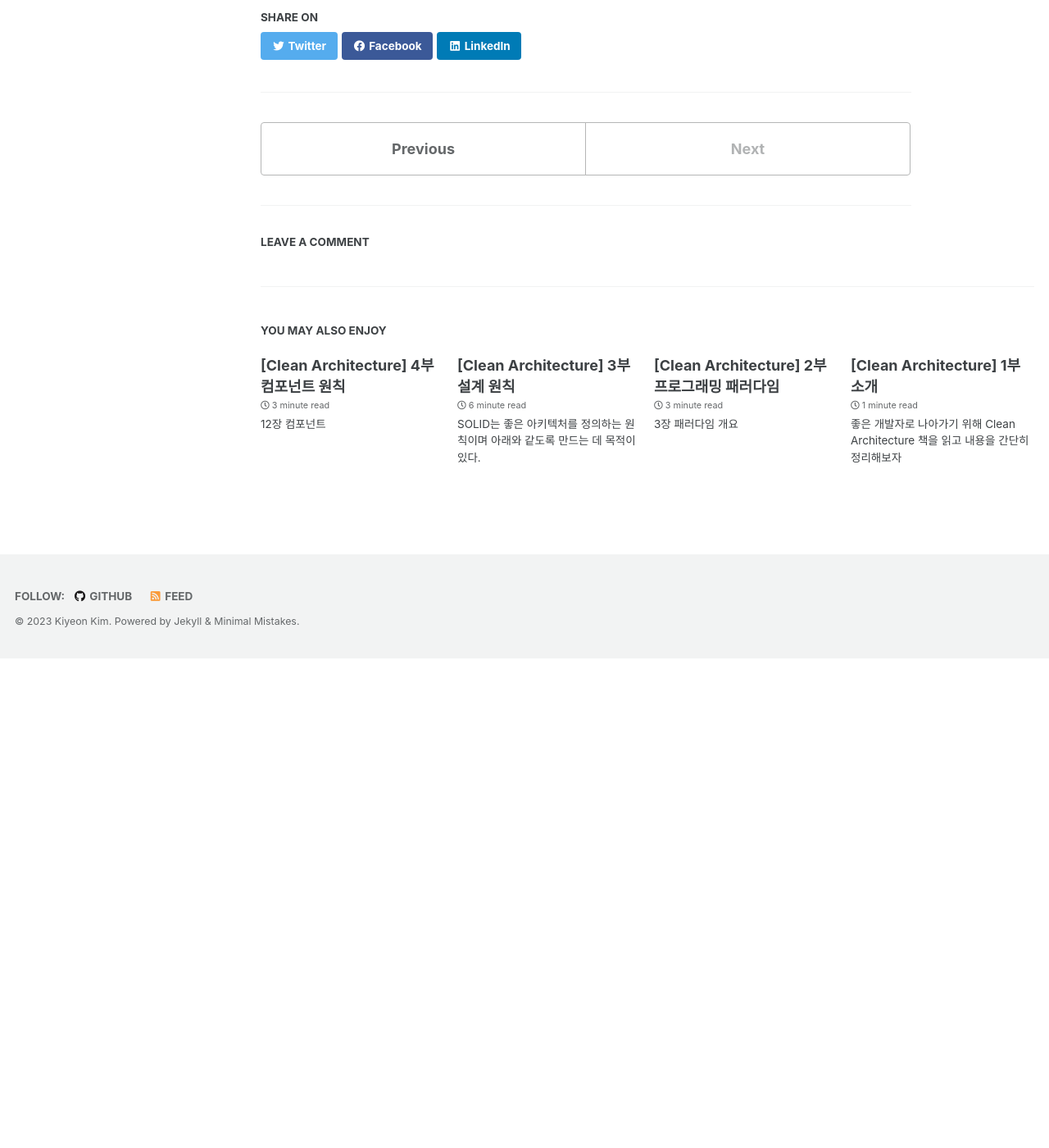
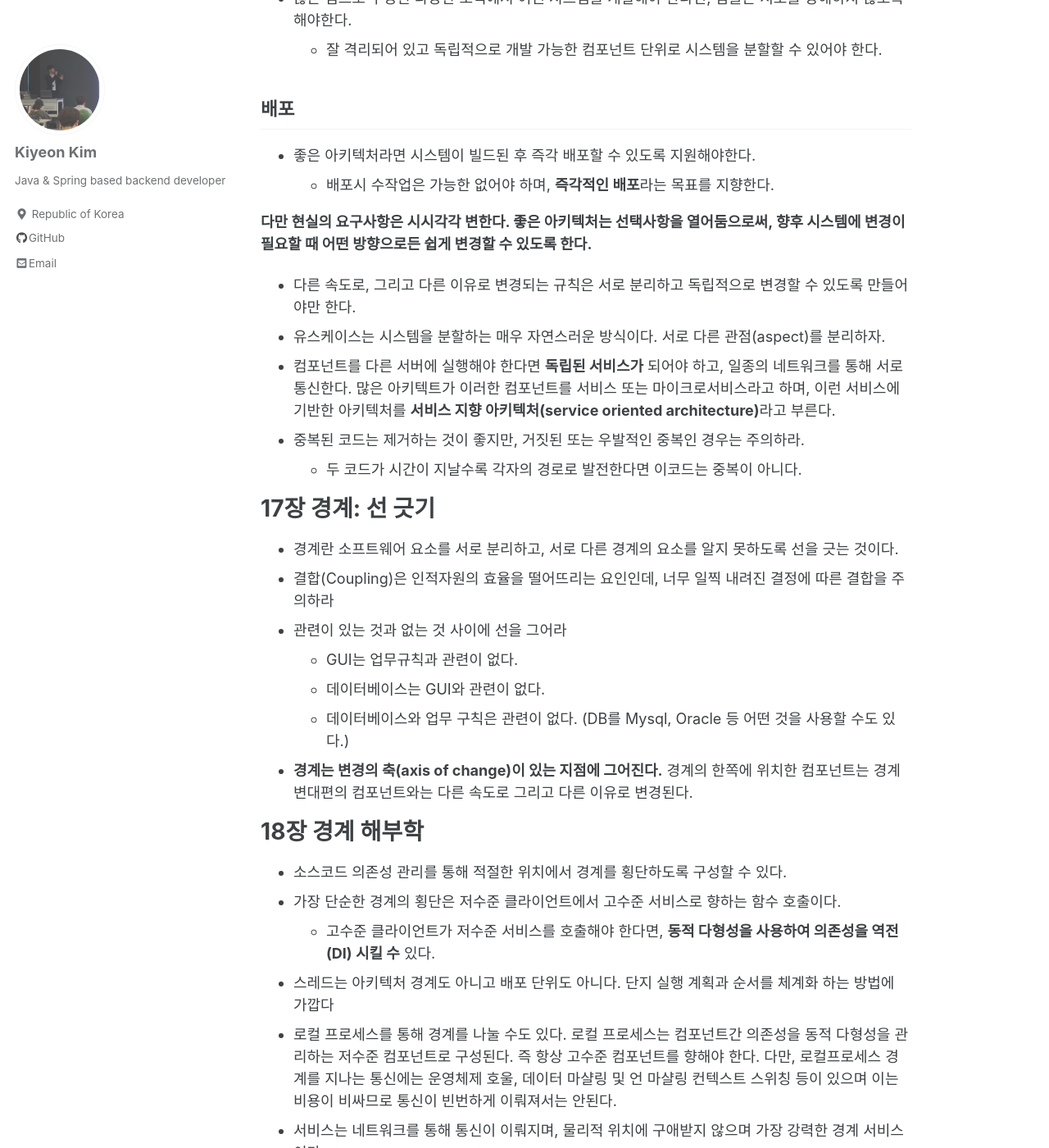
Before and after one commit to giyeon95/giyeon95.github.io, a Jekyll site: the page built from _posts/2023-02-17-clean-architecture-5-아키텍처.md, in a window 1280 px wide and 1400 px high, scrolled down 1959 px. Shown: the whole window at 82% size. Built offline with Jekyll 4.4.1, drawn with Linux system fonts in a browser that asks for light colours; cached includes are drawn as plain includes; comment, search, counter and statistics services are not loaded; before the commit the page ends 2762 px from its top, so only the background shows below that; some of the changed text lies outside the part shown.

Commit message:
clean architecture 16~18장 정리

```diff
--- a/_posts/2023-02-17-clean-architecture-5-아키텍처.md
+++ b/_posts/2023-02-17-clean-architecture-5-아키텍처.md
@@ -26,15 +26,69 @@
 
 #  16장 독립성
 
+좋은 아키텍처는 다음을 지원해야 한다.
+
+- 시스템의 유스케이스
+- 시스템의 운영
+- 시스템의 개발
+- 시스템의 배포
 
 
+
+## 유스케이스
+
+- 시스템의 **의도**를 지원해야한다.
+- 좋은 아키텍처는 **행위를 명확히 하고 외부로 드러내**며, 시스템이 지닌 의도를 **아키텍처 수준에서 알아볼 수 있게 만드는 것**이다.
+  - 장바구니 애플리케이션이 좋은 아키텍처를 가진다면, 이 애플리케이션은 장바구니 애플리케이션처럼 보여야 하며, 시스템의 유스케이스는 시스템 구조에서 한눈에 드러날 것이다.
+
+## 운영
+
+- 시스템이 초당 100,000명의 고객을 처리해야한다면 아키텍처는 이 요구와 관련된 각 유스케이스에 걸맞은 처리량과 응답시간을 보장해야한다.
+- 이러한 형태의 요구사항은 시스템의 크기에 따라 다양하게 구현할 수 있으며 이러한 결정은 뛰어난 아키텍트라면 **열어두어야 하는 선택사항중 하나**이다.
+
+
+
+## 개발
+
+- 많은 팀으로 구성된 다양한 조직에서 어떤 시스템을 개발해야 한다면, 팀들은 서로를 방해하지 않도록 해야한다.
+  - 잘 격리되어 있고 독립적으로 개발 가능한 컴포넌트 단위로 시스템을 분할할 수 있어야 한다.
+
+## 배포
+
+- 좋은 아키텍처라면 시스템이 빌드된 후 즉각 배포할 수 있도록 지원해야한다.
+  - 배포시 수작업은 가능한 없어야 하며, **즉각적인 배포**라는 목표를 지향한다.
+
+
+
+**다만 현실의 요구사항은 시시각각 변한다. 좋은 아키텍처는 선택사항을 열어둠으로써, 향후 시스템에 변경이 필요할 때 어떤 방향으로든 쉽게 변경할 수 있도록 한다.**
+
+- 다른 속도로, 그리고 다른 이유로 변경되는 규칙은 서로 분리하고 독립적으로 변경할 수 있도록 만들어야만 한다.
+- 유스케이스는 시스템을 분할하는 매우 자연스러운 방식이다. 서로 다른 관점(aspect)를 분리하자.
+- 컴포넌트를 다른 서버에 실행해야 한다면 **독립된 서비스가** 되어야 하고, 일종의 네트워크를 통해 서로 통신한다. 많은 아키텍트가 이러한 컴포넌트를 서비스 또는 마이크로서비스라고 하며, 이런 서비스에 기반한 아키텍처를 **서비스 지향 아키텍처(service oriented architecture)**라고 부른다.
+- 중복된 코드는 제거하는 것이 좋지만, 거짓된 또는 우발적인 중복인 경우는 주의하라.
+  - 두 코드가 시간이 지날수록 각자의 경로로 발전한다면 이코드는 중복이 아니다.
+
 # 17장 경계: 선 긋기
+
+- 경계란 소프트웨어 요소를 서로 분리하고, 서로 다른 경계의 요소를 알지 못하도록 선을 긋는 것이다.
+- 결합(Coupling)은 인적자원의 효율을 떨어뜨리는 요인인데, 너무 일찍 내려진 결정에 따른 결합을 주의하라
+- 관련이 있는 것과 없는 것 사이에 선을 그어라
+  - GUI는 업무규칙과 관련이 없다.
+  - 데이터베이스는 GUI와 관련이 없다.
+  - 데이터베이스와 업무 구칙은 관련이 없다. (DB를 Mysql, Oracle 등 어떤 것을 사용할 수도 있다.)
+- **경계는 변경의 축(axis of change)이 있는 지점에 그어진다.** 경계의 한쪽에 위치한 컴포넌트는 경계 변대편의 컴포넌트와는 다른 속도로 그리고 다른 이유로 변경된다.
 
 
 
 # 18장 경계 해부학
 
-
+- 소스코드 의존성 관리를 통해 적절한 위치에서 경계를 횡단하도록 구성할 수 있다.
+- 가장 단순한 경계의 횡단은 저수준 클라이언트에서 고수준 서비스로 향하는 함수 호출이다.
+  - 고수준 클라이언트가 저수준 서비스를 호출해야 한다면, **동적 다형성을 사용하여 의존성을 역전(DI) 시킬 수** 있다.
+- 스레드는 아키텍처 경계도 아니고 배포 단위도 아니다. 단지 실행 계획과 순서를 체계화 하는 방법에 가깝다
+- 로컬 프로세스를 통해 경계를 나눌 수도 있다. 로컬 프로세스는 컴포넌트간 의존성을 동적 다형성을 관리하는 저수준 컴포넌트로 구성된다. 즉 항상 고수준 컴포넌트를 향해야 한다. 다만, 로컬프로세스 경계를 지나는 통신에는 운영체제 호울, 데이터 마샬링 및 언 마샬링 컨텍스트 스위칭 등이 있으며 이는 비용이 비싸므로 통신이 빈번하게 이뤄져서는 안된다.
+- 서비스는 네트워크를 통해 통신이 이뤄지며, 물리적 위치에 구애받지 않으며 가장 강력한 경계 서비스 이다.
+  - 고수준 서비스의 소스코드에는 저수준 서비스를 특정짓는 어떤 물리적인 정보를 절대 포함해서는 안된다.
 
 # 19장 정책과 수준
 
```
